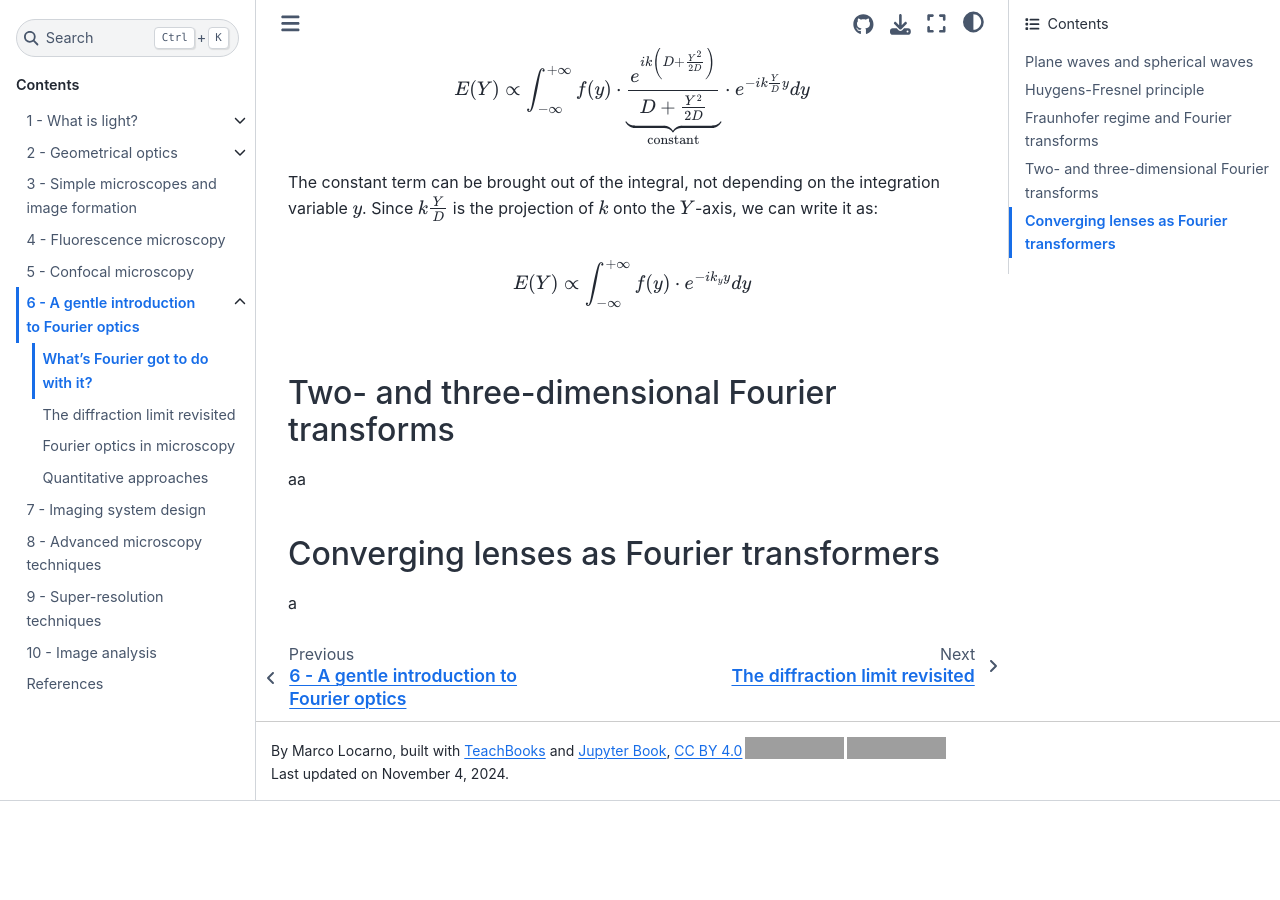
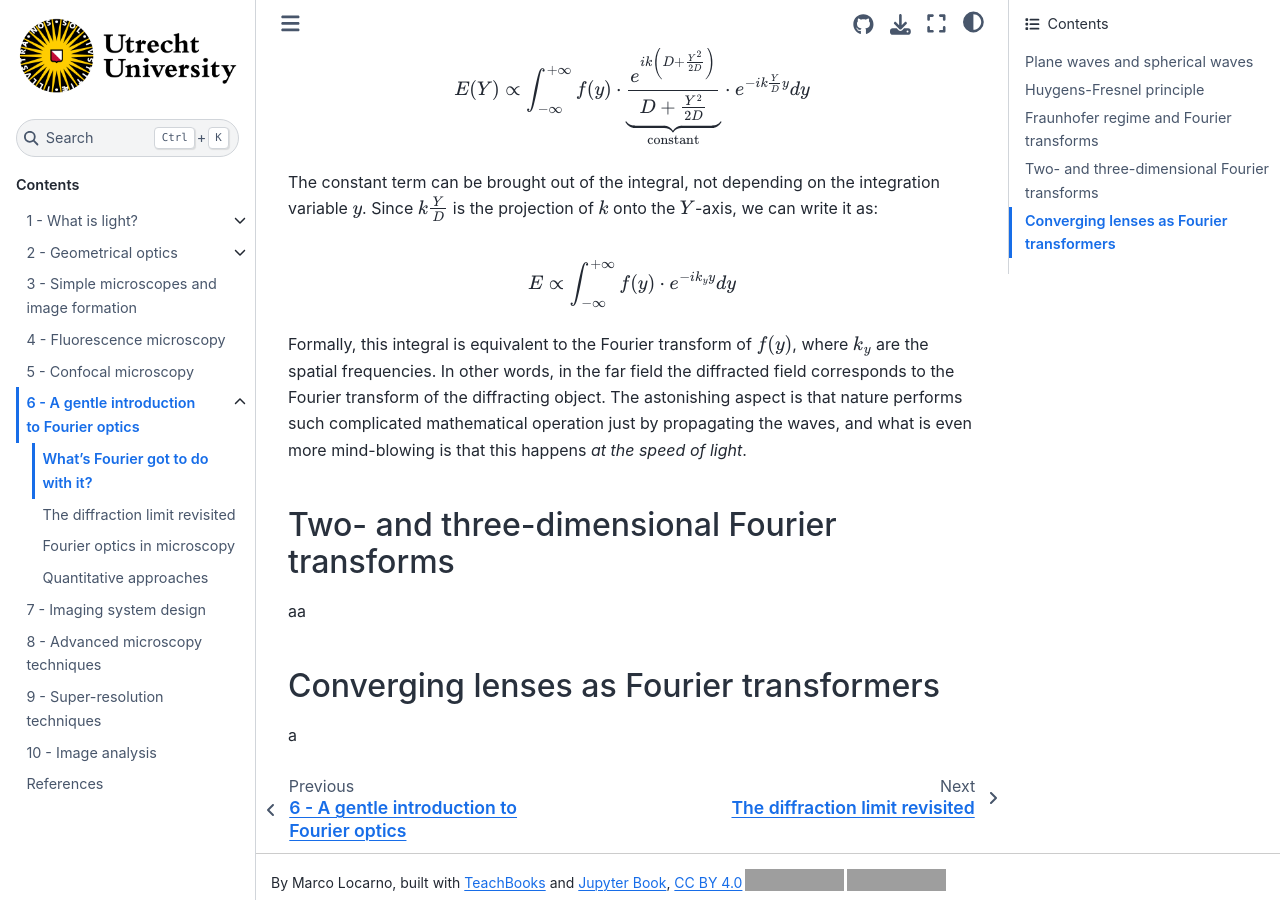
Before and after one commit to MarcoLoc95/ALMB, a Jupyter Book: the page built from book/some_content/chap6_1.md, in a window 1280 px wide and 900 px high, scrolled down 5299 px. Built offline with Jupyter Book 1.0.4 settings and Sphinx 7.4.7 and the Sphinx Book theme 1.1.4, drawn with Linux system fonts in a browser that asks for light colours; comment, search, counter and statistics services are not loaded; before the commit the page ends 6100 px from its top, so only the background shows below that; grey boxes are pictures that could not be loaded.

Commit message:
Update chap6_1.md

```diff
--- a/book/some_content/chap6_1.md
+++ b/book/some_content/chap6_1.md
@@ -129,9 +129,10 @@
 The constant term can be brought out of the integral, not depending on the integration variable $y$. Since $k\frac{Y}{D}$ is the projection of $k$ onto the $Y$-axis, we can write it as:
 
 $$
-E(Y) \propto \int_{-\infty}^{+\infty} f(y) \cdot e^{-ik_y y} dy
+E \propto \int_{-\infty}^{+\infty} f(y) \cdot e^{-ik_y y} dy
 $$
 
+Formally, this integral is equivalent to the Fourier transform of $f(y)$, where $k_y$ are the spatial frequencies. In other words, in the far field the diffracted field corresponds to the Fourier transform of the diffracting object. The astonishing aspect is that nature performs such complicated mathematical operation just by propagating the waves, and what is even more mind-blowing is that this happens _at the speed of light_.
 
 Two- and three-dimensional Fourier transforms
 ---
```
